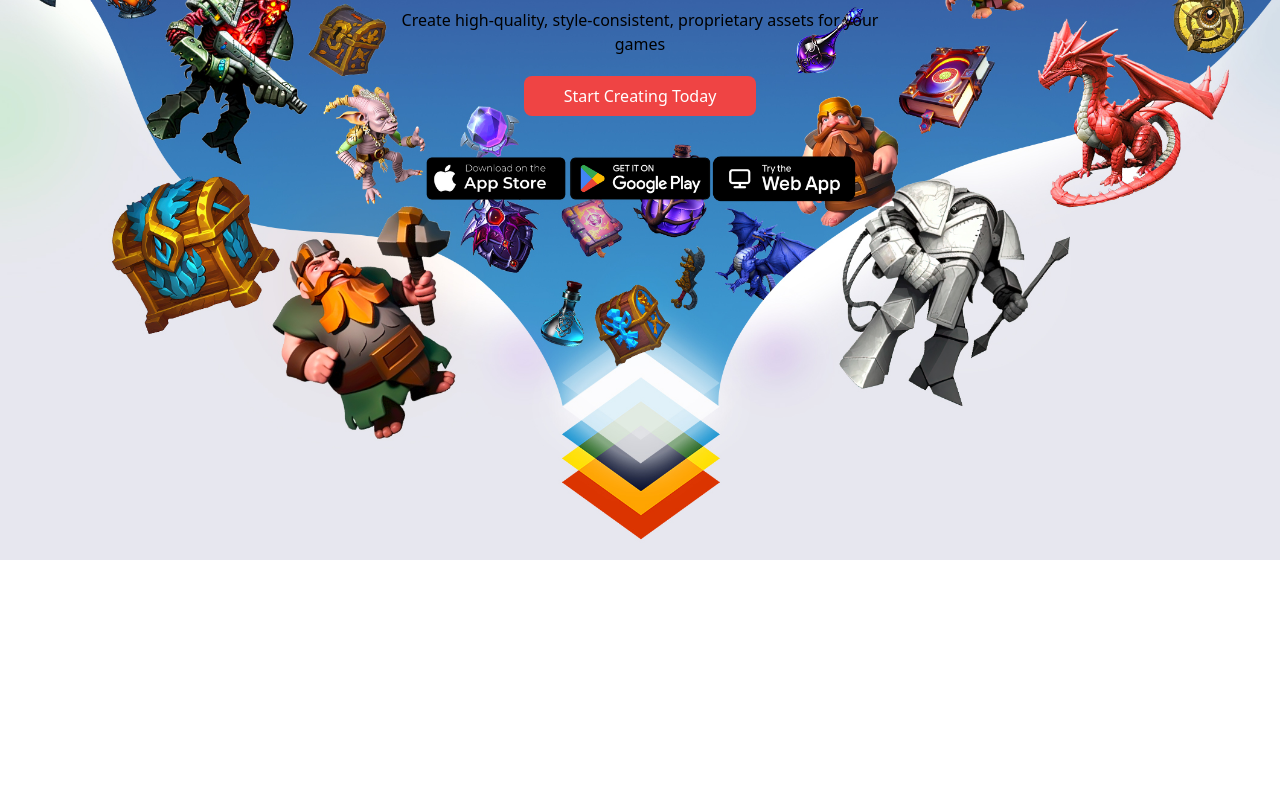
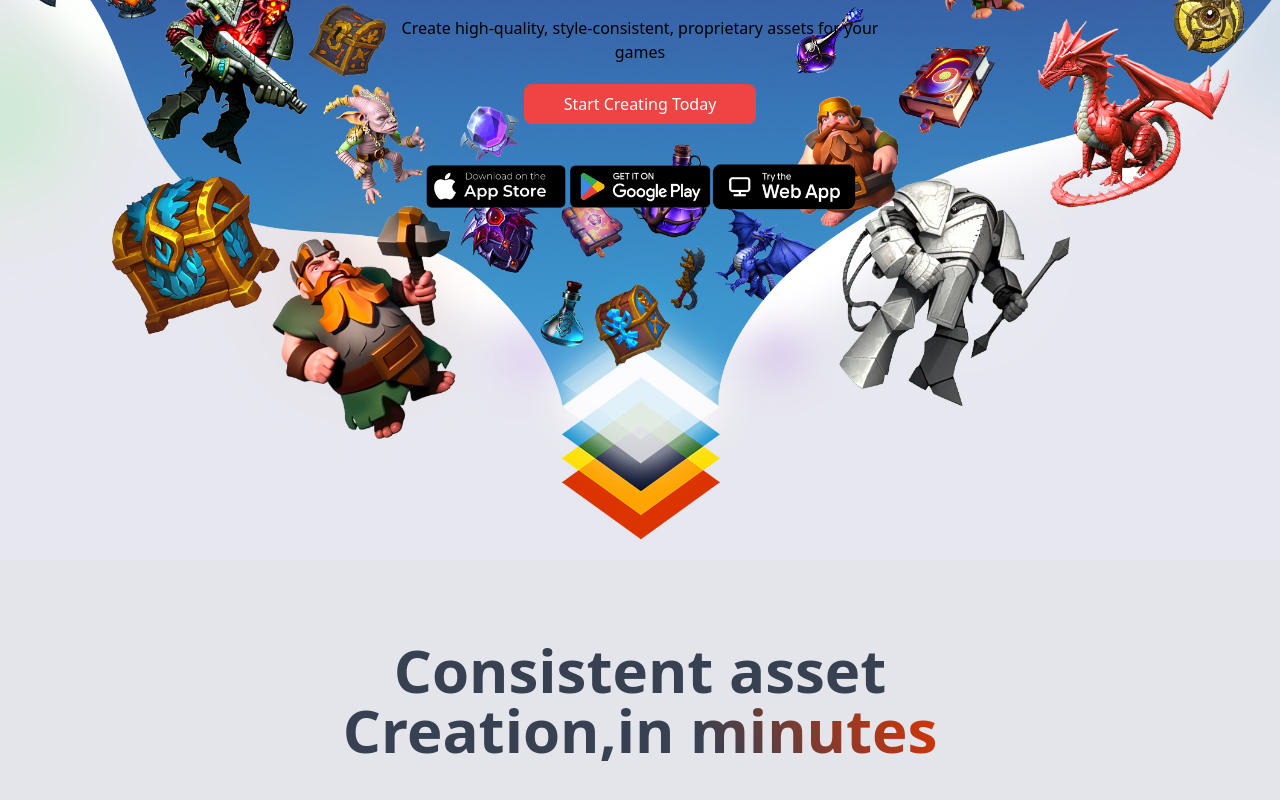
Before and after one commit to ragujan/scenario_website_landing_page_tailwindcss, a React (Create React App) app: page / in a window 1280 px wide. Shown: the part 240-1040 px from the top of the page. Before the commit the page ends 800 px from the top, so only its background shows below. Built offline with nearby package versions, Linux system fonts and the light colour scheme.

Commit message:
chore: content 1 is finished

```diff
--- a/src/App.js
+++ b/src/App.js
@@ -1,11 +1,13 @@
 import logo from './logo.svg';
 import './App.css';
 import Hero from './components/Hero';
+import Content1 from './components/Content1';
 
 function App() {
   return (
     <div>
       <Hero/>
+      <Content1/>
     </div>
  );
 }
--- /dev/null
+++ b/src/components/Content1.js
@@ -0,0 +1,11 @@
+import React from 'react'
+
+function Content1() {
+  return (
+    <div className='py-20 bg-mainGray'>
+      <h1 className='text-6xl font-bold text-center text-gray-700 '>Consistent asset<br /> Creation,<span className='gradientText'>in minutes</span> </h1>
+    </div>
+  )
+}
+
+export default Content1
--- /dev/null
+++ b/src/components/Content2.js
@@ -0,0 +1,11 @@
+import React from 'react'
+
+function Content2() {
+  return (
+    <div>
+
+    </div>
+  )
+}
+
+export default Content2
--- a/src/components/Hero.js
+++ b/src/components/Hero.js
@@ -5,8 +5,7 @@ import Navbar from './Navbar'
 function Hero() {
   return (
     <>
-      <div className='absolute top-0 left-0 -z-10 hero-bg-image'>
-      </div>
+      <div className='py-2 hero-bg-image'>
         {/* navbar div */}
         <Navbar />
         {/* hero div content */}
@@ -31,6 +30,7 @@ function Hero() {
 
 
         </div>
+      </div>
     </>
   )
 }
--- a/src/index.css
+++ b/src/index.css
@@ -4,23 +4,31 @@
 
 
 @layer components {
-    .hero-bg-image {
-        height: 100vh;
+
+    /* .hero-bg-image {
+        height: 100%;
         width: 100%;
         background-image: url(resources/hero_bg_image.jpg);
         background-repeat: no-repeat;
         background-position: bottom;
-        background-size: 100%;
+        background-size: cover;
+
+    } */
+    .gradientText {
+
+        /** TEXT GRADIENT */
+
+        /** TEXT GRADIENT */
+        background: -webkit-linear-gradient(33deg, #374151 28%, #e33300 100%);
+        -webkit-background-clip: text;
+        -webkit-text-fill-color: transparent;
+
+
 
     }
 
     @media (max-width:1440px) {
-        .bom {}
 
-        .testClass {
-            color: red;
-
-        }
 
         .hero-bg-image {
             height: 100vh;
@@ -32,15 +40,9 @@
 
         }
     }
-.ddd{
-    width: fit-content;
-}
+
     @media (max-width:1000px) {
-        .bom {}
 
-        .testClass {
-            color: green;
-        }
 
         .hero-bg-image {
             height: 100vh;
@@ -54,9 +56,7 @@
     }
 
     @media (max-width:960px) {
-        .testClass{
-            color:yellow
-        }
+
 
         .hero-bg-image {
             height: 100vh;
@@ -70,7 +70,7 @@
     }
 
     @media (max-width:576px) {
-        .bom {}
+
 
         .hero-bg-image {
             height: 100vh;
--- a/tailwind.config.js
+++ b/tailwind.config.js
@@ -4,7 +4,12 @@ module.exports = {
     "./src/**/*.{js,jsx,ts,tsx}",
   ],
   theme: {
-    extend: {},
+    extend: {
+      colors:{
+         mainGray : "#e4e5eb"
+      }
+    },
+
   },
   plugins: [],
 }
```
Also changed, not shown: src/web_sites.txt (added). Lines whose indentation alone changed are shown as unchanged.
